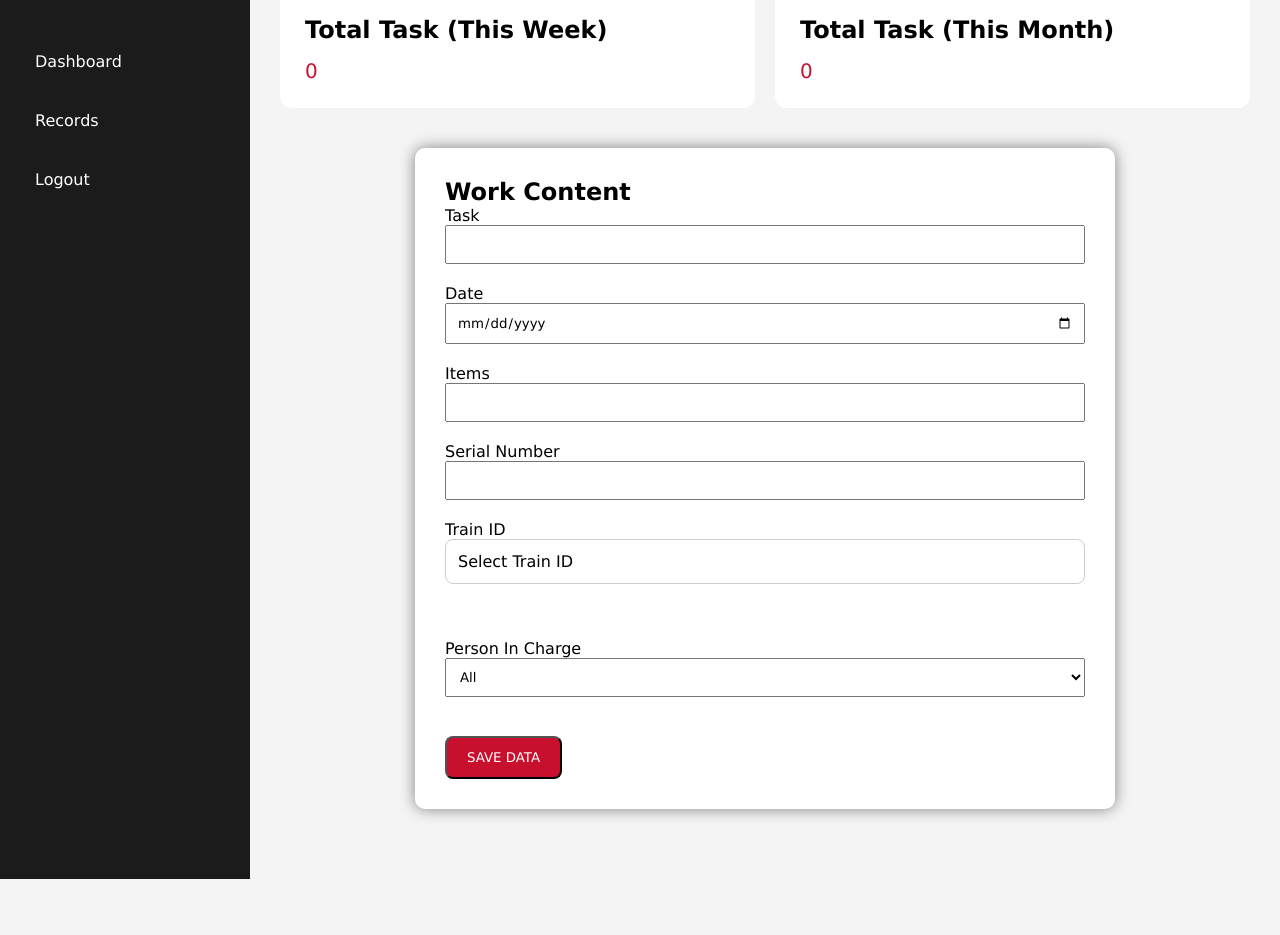
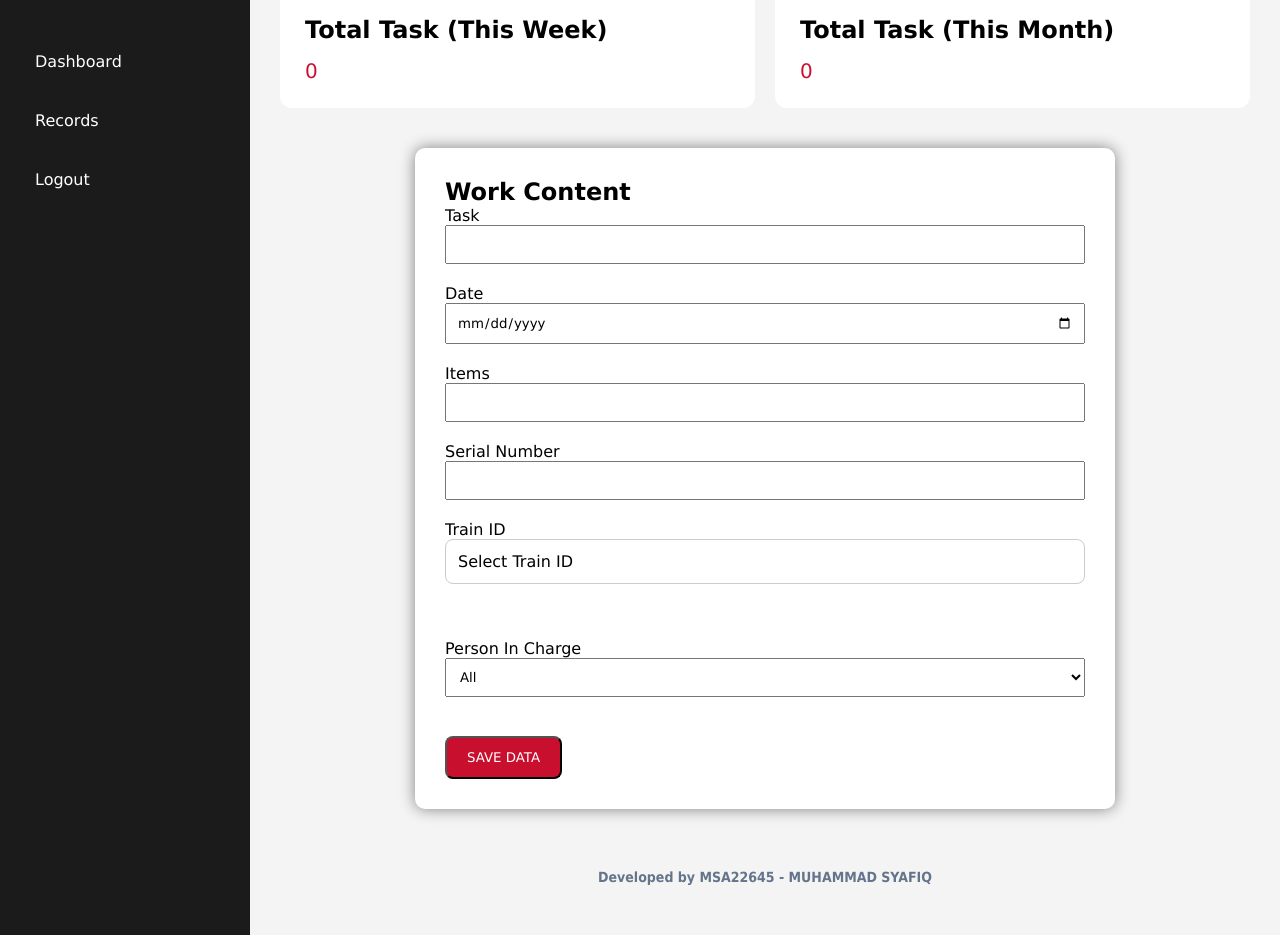
Before and after one commit to aliahhhhhs/PRASARANA-Work-Content, a website: page public/dashboard.html in a window 1280 px wide. Shown: the part 107-1042 px from the top of the page. Before the commit the page ends 986 px from the top, so only its background shows below. Drawn offline with Linux system fonts and the light colour scheme; no server answers.

Commit message:
server update

```diff
--- a/public/dashboard.html
+++ b/public/dashboard.html
@@ -80,6 +80,19 @@
         </button>
       </form>
 
+      <footer style="
+        text-align: center;
+        padding: 20px 0;
+        margin-top: 40px;
+        width: 100%;
+        font-family: Tahoma, sans-serif;
+        font-size: 14px;
+        color: #64748b;
+        font-weight: bold;
+    ">
+        Developed by MSA22645 - MUHAMMAD SYAFIQ
+    </footer>
+
     <script src="js/dashboard.js"></script>
   </body>
 </html>
```
Also changed, not shown: public/records.html (+12 -0 lines).
